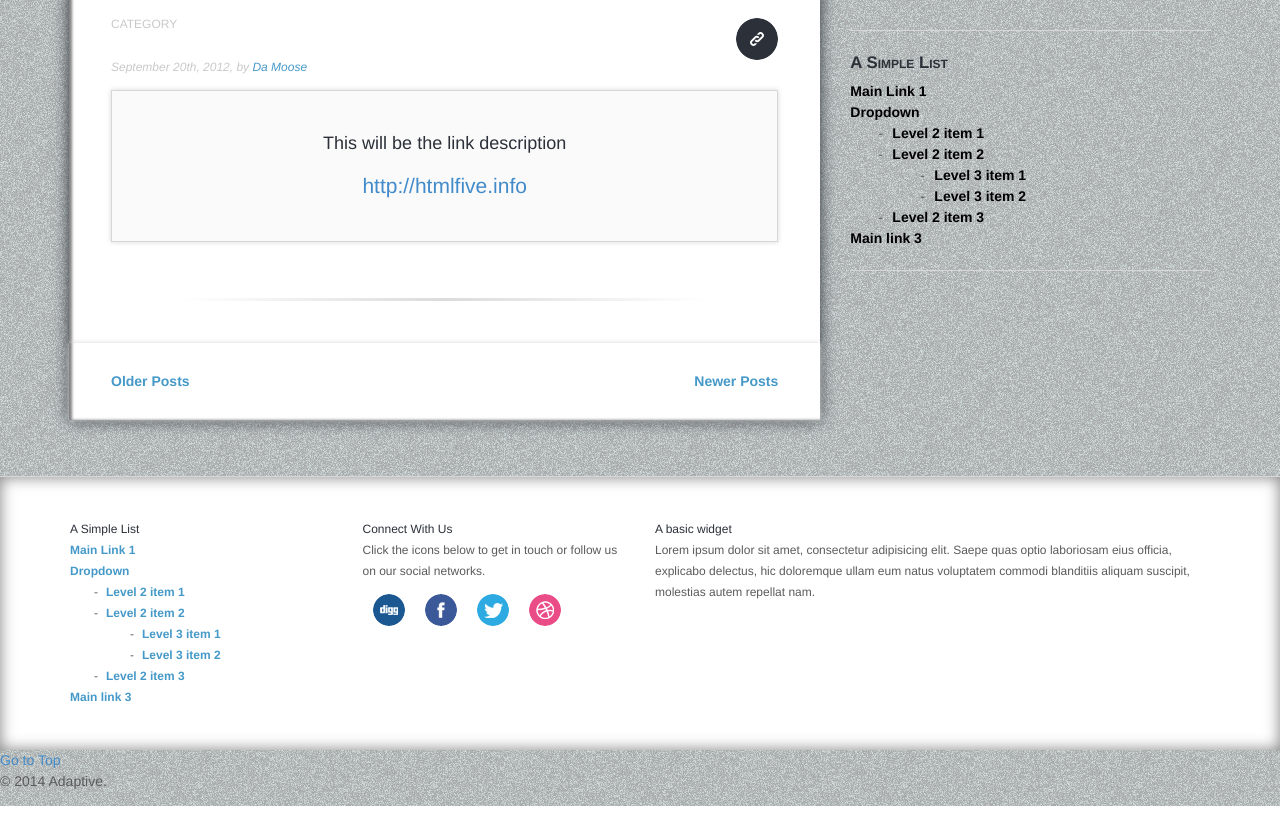
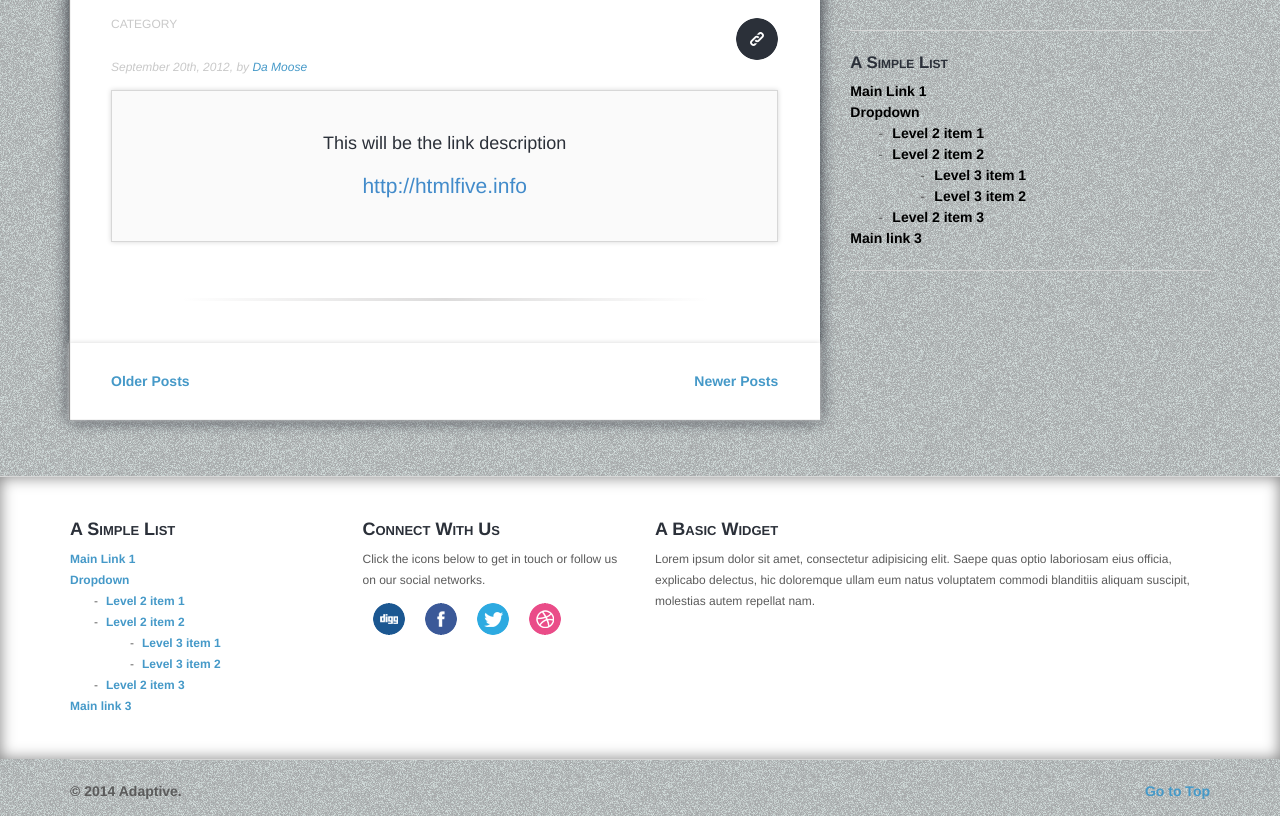
Before and after one commit to ahmedmusawir/adaptive_blog, a plain HTML site: page index.html in a window 1280 px wide. Shown: the part 1061-1877 px from the top of the page. Drawn offline with Linux system fonts and the light colour scheme.

Commit message:
index.html done w/ css

```diff
--- a/index.html
+++ b/index.html
@@ -374,7 +374,7 @@
 					<div class="col-md-6">
 						<div class="footer-sidebar-widget">
 
-							<h4>A basic widget</h4>
+							<h4>A Basic Widget</h4>
 							<p>Lorem ipsum dolor sit amet, consectetur adipisicing elit. Saepe quas optio laboriosam eius officia, explicabo delectus, hic doloremque ullam eum natus voluptatem commodi blanditiis aliquam suscipit, molestias autem repellat nam.</p>
 
 						</div>
@@ -389,10 +389,13 @@
 		</div>
 		<!-- end footer-widget-area -->
 
-		<div class="copyright-container">
-			<a href="#top" class="top-link-footer">Go to Top</a>
-			<p>&copy; 2014 Adaptive.</p>
+		<div class="container">
+			<div class="copyright-container clearfix">
+				<p class="top-link-footer"><a href="#top">Go to Top</a></p>
+				<p>&copy; 2014 Adaptive.</p>
+			</div>
 		</div>
+		<!-- end copyright-container's container -->
 
 	</footer>
 
--- a/style.less
+++ b/style.less
@@ -263,7 +263,9 @@ h1 {
 .main-header {
 	background: white;
 	border-bottom: 1px solid @border-color;
-	box-shadow: inset 0px -5px 0px @bevel-color, 0px 0px 5px @border-color;
+	// box-shadow: inset 0px -5px 0px @bevel-color, 0px 0px 5px @border-color;
+	.inner-shadow();
+
 	margin-bottom: 1em;
 }
 
@@ -428,7 +430,7 @@ h1 {
 			filter: alpha(opacity=0);
 			visibility: hidden;
 
-			.transition(opacity, .5s);
+			.transition(all, .3s);
 
 			li {
 				float: none;
@@ -453,7 +455,7 @@ h1 {
 					filter: alpha(opacity=0);
 					visibility: hidden;
 
-					.transition(opacity, 1s);
+					.transition(all, .3s);
 				}
 
 			}
@@ -486,7 +488,7 @@ h1 {
 
 	background: white;
 	// border: 1px solid @border-color;
-	box-shadow: inset 3px 0px 3px grey, 0px 0px 15px @dark-color;
+	box-shadow: inset 1px 0px 1px grey, 0px 0px 15px @dark-color;
 
 
 	article {
@@ -692,6 +694,12 @@ h1 {
 	li {
 		float: left;
 		margin: 0px 10px 10px 10px;
+		opacity: 1;
+		.transition(all, .3s);
+
+		&:hover {
+			opacity: .6;
+		}
 	}
 
 	.digg {
@@ -778,6 +786,12 @@ form {
 	.footer-sidebar-widget {
 
 		font-size: 12px;
+		h4 {
+			font-size: 1.5em;
+			font-weight: bold;
+			font-variant: small-caps;
+			padding-bottom: .5em;
+		}
 
 		ul {
 			li {
@@ -814,3 +828,15 @@ form {
 
 	}
 }
+
+.copyright-container {
+	// background: @bevel-color;
+	border-top: 1px solid @border-color;
+	padding-top: 1.5em;
+	font-size: 14px;
+	font-weight: bold;
+
+	.top-link-footer {
+		float: right;
+	}
+}
```
Also changed, not shown: style.css.
